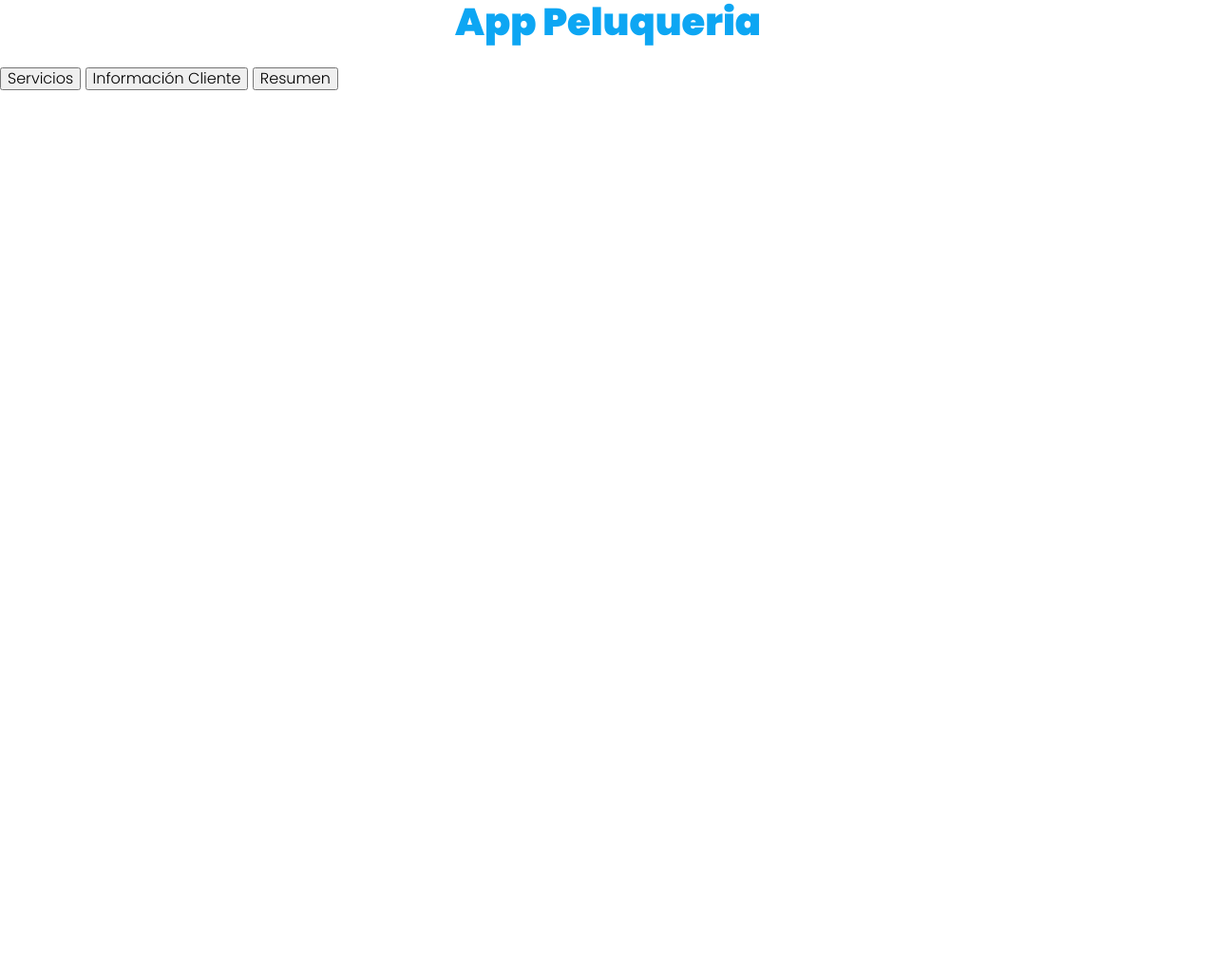
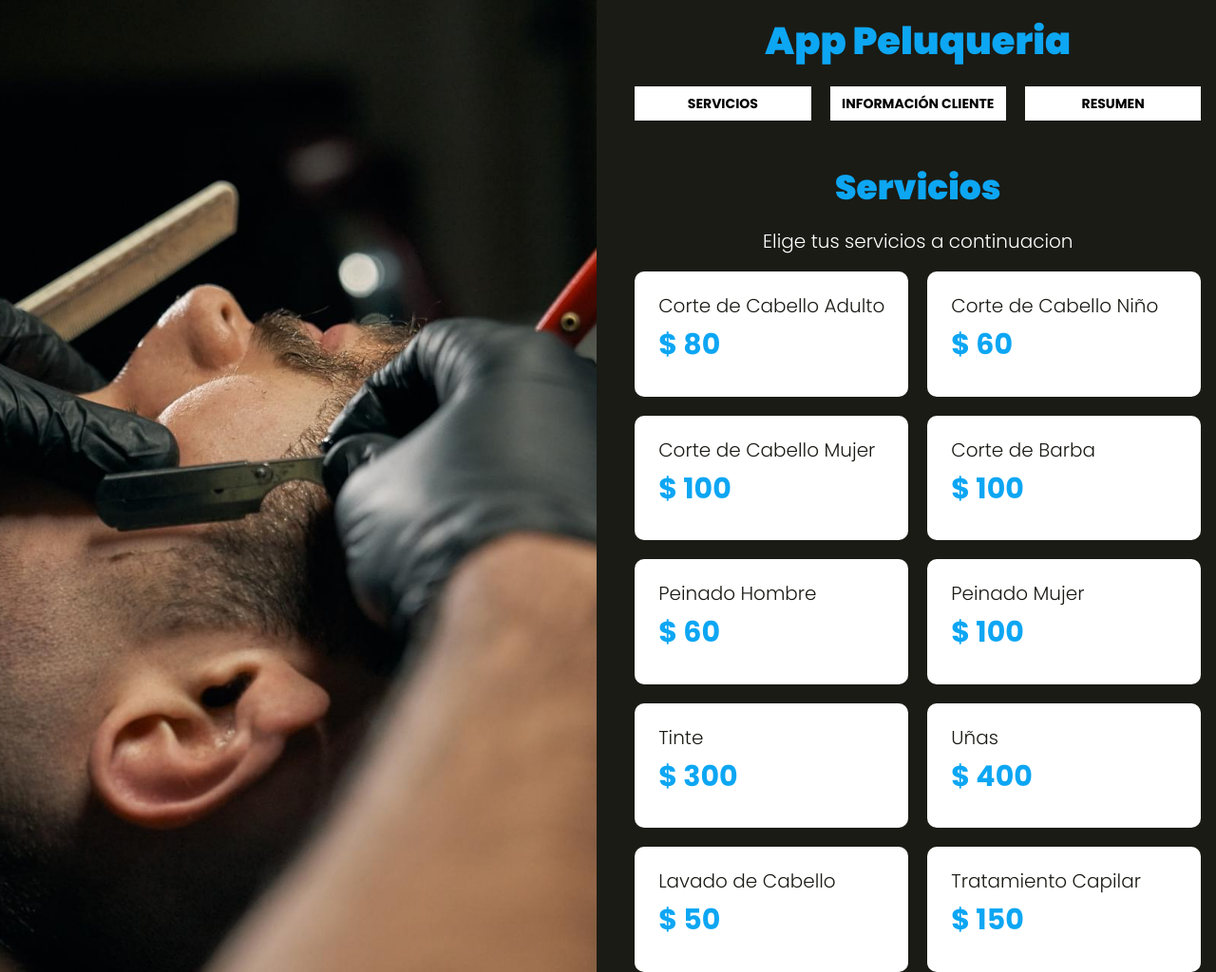
Before and after one commit to DanielJrPuente/App-Salon_de_bellesa-Barberia, a website with bundled scripts: page index.html in a window 1280 px wide. Shown: the whole page at 95% size. Before the commit the page ends 800 px from the top, so only its background shows below. Built offline with nearby package versions, Linux system fonts and the light colour scheme.

Commit message:
Se creo el html base y todos los estilos del proyecto y mediante javascript se cro la seccion de elegir tu servicio

```diff
--- a/index.html
+++ b/index.html
@@ -16,10 +16,26 @@
                 <h1>App Peluqueria</h1>
             </header>
             <nav class="tabs">
-                <button type="button">Servicios</button>
-                <button type="button">Información Cliente</button>
-                <button type="button">Resumen</button>
+                <button type="button" data-paso="1">Servicios</button>
+                <button type="button" data-paso="2">Información Cliente</button>
+                <button type="button" data-paso="3">Resumen</button>
             </nav>
+
+
+            <!--Inicio del contenido-->
+            <div class="seccion" id="paso-1">
+                <h2>Servicios</h2>
+                <p class="text-center">Elige tus servicios a continuacion</p>
+                <div class="listado-servicios" id="servicios">
+
+                </div>
+            </div>
+            <div class="seccion" id="paso-2">
+                <h2>Tus Datos Cita</h2>
+            </div>
+            <div class="seccion" id="paso-3">
+                <h2>Resumen</h2>
+            </div>
         </div>
     </div>
 
--- a/src/js/app.js
+++ b/src/js/app.js
@@ -0,0 +1,98 @@
+
+let pagina = 1;
+
+document.addEventListener('DOMContentLoaded', function(){
+  iniciarApp();
+})
+
+function iniciarApp(){
+  mostrarServicios()
+
+  // Realta la seccion autual
+
+  cambiarSeccion();
+
+  // Oculta o muestra el tab actual
+
+}
+
+function cambiarSeccion() {
+  const enlaces = document.querySelectorAll('.tabs button');
+
+  enlaces.forEach( enlace => {
+    enlace.addEventListener('click', e => {
+      e.preventDefault();
+
+      pagina = parseInt(e.target.dataset.paso);
+    })
+  })
+}
+
+async function mostrarServicios(){
+  try {
+    const resultado = await fetch("./servicios.json") ;
+    const db = await resultado.json();
+
+    const { servicios } = db;
+
+    // Generar el HTML
+
+    servicios.forEach( servicio => {
+      const {id, nombre, precio} = servicio;
+
+      // DOM Scripting
+
+      const nombreServicio = document.createElement('P');
+      nombreServicio.textContent = nombre;
+      nombreServicio.classList.add("nombre-servicio");
+
+      const precioServicio = document.createElement('P');
+      precioServicio.textContent = `$ ${precio}`;
+      precioServicio.classList.add("precio-servicio");
+
+      // Crear div contemedor de serviicio
+      const servicioDiv = document.createElement("DIV");
+      servicioDiv.classList.add("servicio");
+      servicioDiv.dataset.idServicio = id;
+
+      // Selecciona un servicio para la cita
+
+      servicioDiv.onclick = selecionarServicio;
+
+      // Inyector el precio y nombre en el div servicio
+
+      servicioDiv.appendChild(nombreServicio);
+      servicioDiv.appendChild(precioServicio);
+
+      // Inyectar los servicios en el div servicios
+
+      document.querySelector("#servicios").appendChild(servicioDiv);
+
+
+    })
+
+  } catch (error) {
+    console.log(error);
+  }
+}
+
+function selecionarServicio(e){
+
+  let elemento;
+
+  // Forzar el click del elemento hacia el div
+
+  if(e.target.tagName == 'P'){
+    elemento = e.target.parentElement;
+  }else {
+    elemento = e.target;
+  }
+
+  if(elemento.classList.contains("seleccionado")){
+    elemento.classList.remove("seleccionado");
+  }else {
+    elemento.classList.add("seleccionado");
+  }
+
+
+}
--- a/src/scss/app.scss
+++ b/src/scss/app.scss
@@ -3,3 +3,6 @@
 @import 'base/utilidades';
 @import 'base/mixins';
 @import 'base/globales';
+@import 'layout/UI';
+@import 'layout/tabs';
+@import 'layout/servicios';
--- /dev/null
+++ b/src/scss/layout/_UI.scss
@@ -0,0 +1,34 @@
+body {
+  background-color: $negro;
+}
+
+.contenedor-estetica {
+  height: 100vh;
+  @include tablet {
+    @include grid(2, 2.5rem);
+  }
+  .imagen {
+    height: 40rem;
+    background-image: url("../img/1.jpg");
+    background-size: cover;
+    background-position: center center;
+    @include tablet {
+      height: auto;
+    }
+  }
+
+}
+
+.app {
+  width: 95%;
+  margin: 0 auto;
+  padding-top: 2rem;
+
+  .seccion {
+    display: none;
+    margin-top: 5rem;
+    &:first-of-type {
+      display: block;
+    }
+  }
+}
--- /dev/null
+++ b/src/scss/layout/_servicios.scss
@@ -0,0 +1,37 @@
+.listado-servicios {
+  @include tablet {
+    @include grid(2, 2rem)
+  }
+  .servicio {
+    margin-bottom: 2rem;
+    @include tablet {
+      margin-bottom: 0;
+    }
+    background-color: $blanco;
+    padding: 2.5rem;
+    border-radius: 1rem;
+
+    p {
+      margin: 0 0 1.2rem 0;
+      font-weight: 400;
+    }
+
+    .nombre-servicio {
+      color: $negro;
+    }
+    .precio-servicio {
+      color: $azul;
+      font-size: 3rem;
+      font-weight: 700;
+
+    }
+
+    &.seleccionado {
+      background-color: $azul;
+      p {
+        color: $blanco;
+      }
+    }
+
+  }
+}
--- /dev/null
+++ b/src/scss/layout/_tabs.scss
@@ -0,0 +1,16 @@
+.tabs {
+  @include grid(3, 2rem);
+  button {
+    background-color: $blanco;
+    font-size: 1.4rem;
+    font-weight: 700;
+    padding: 1rem;
+    text-align: center;
+    text-transform: uppercase;
+    border: none;
+
+    &:hover {
+      cursor: pointer;
+    }
+  }
+}
```
Also changed, not shown: build/css/app.css, build/js/bundle.min.js, 2 other files.
